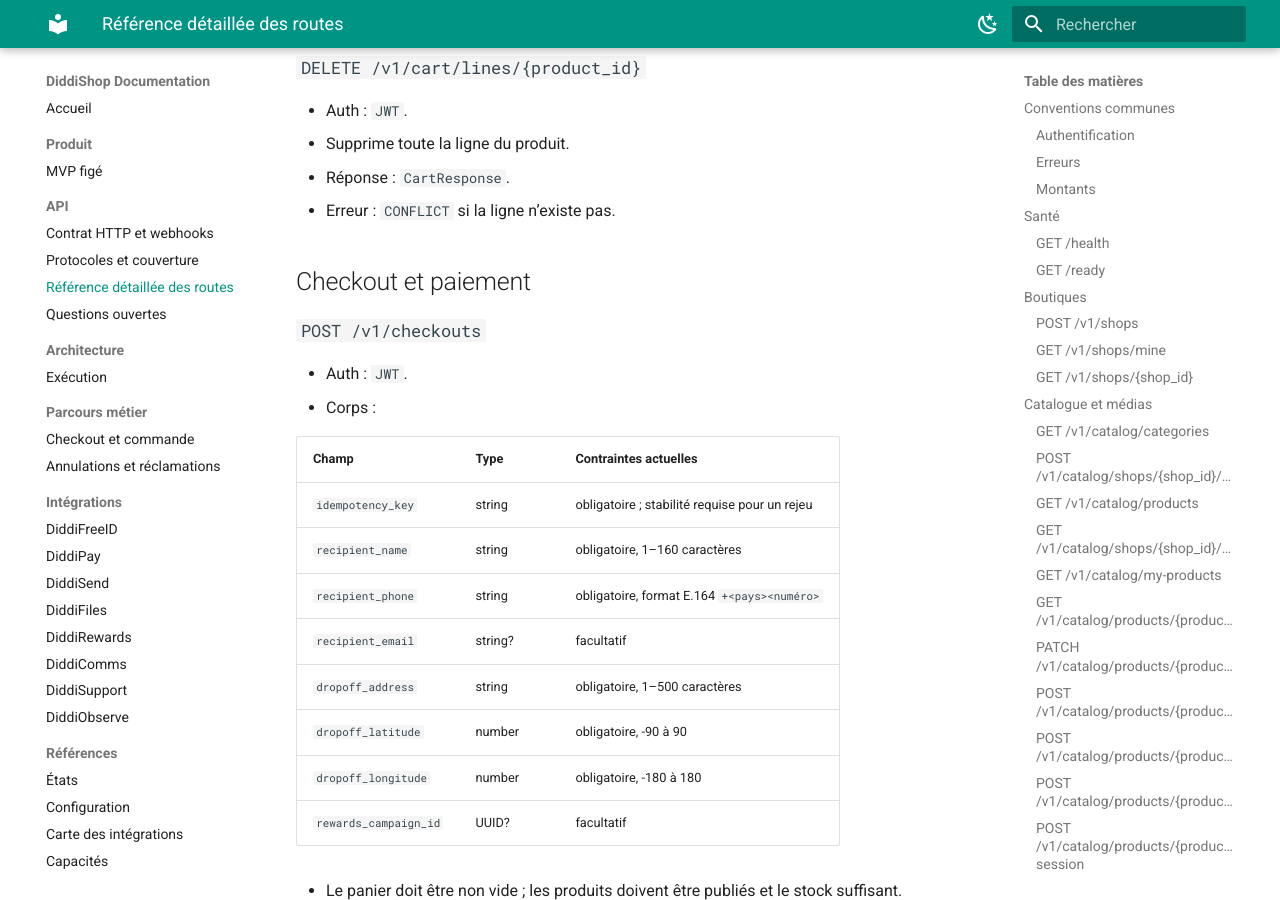
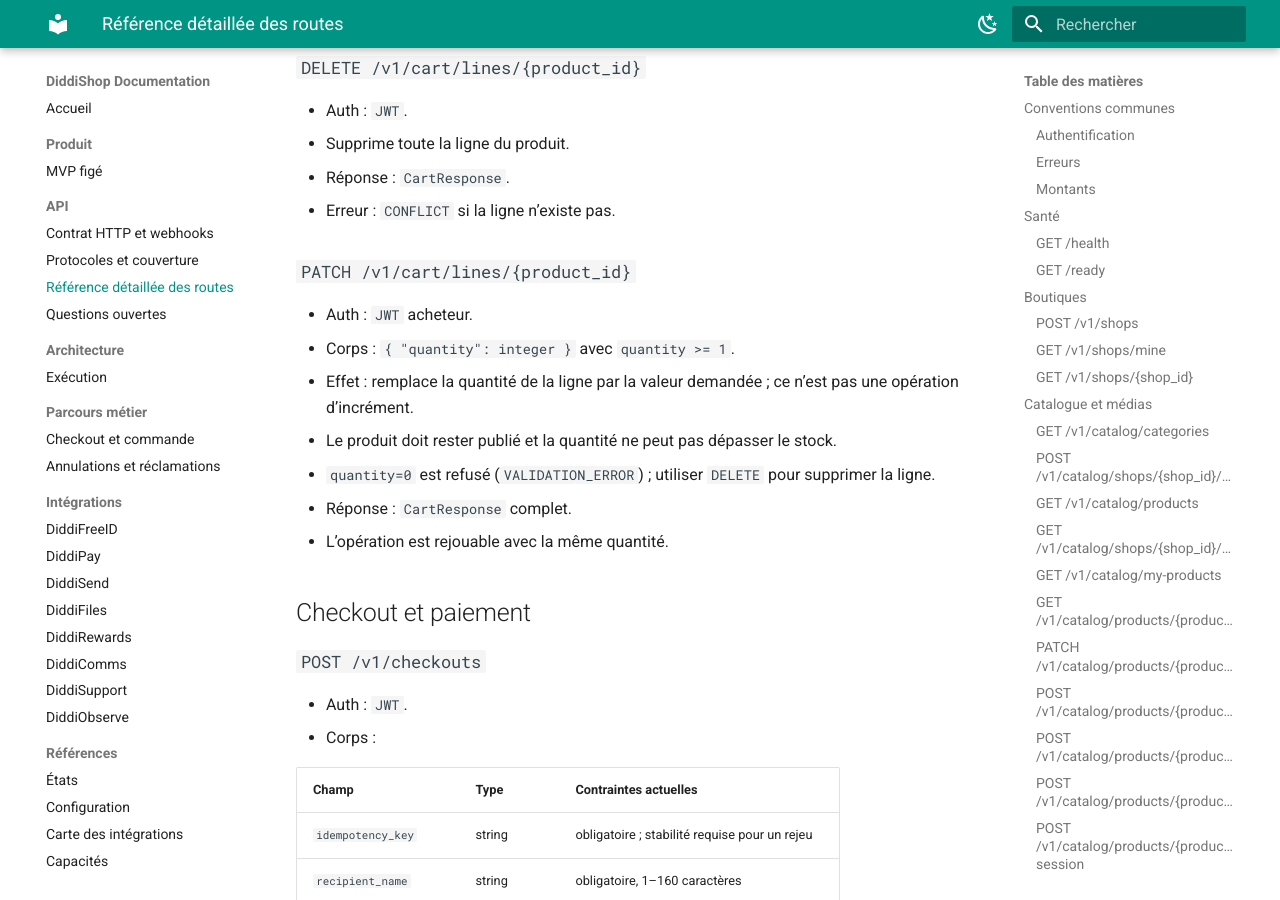
Before and after one commit to DIDDI-FREE/diddi-shop-backend-staging, an MkDocs documentation site: the page built from docs/api/ROUTE_REFERENCE.md, in a window 1280 px wide and 900 px high, scrolled down 6880 px. Built offline with MkDocs 1.6.1 and Material for MkDocs 9.7.7, drawn with Linux system fonts in a browser that asks for light colours.

Commit message:
feat(cart): add exact line quantity update

```diff
--- a/docs/api/ROUTE_REFERENCE.md
+++ b/docs/api/ROUTE_REFERENCE.md
@@ -248,6 +248,18 @@ valeurs existantes.
 - Supprime toute la ligne du produit.
 - Réponse : `CartResponse`.
 - Erreur : `CONFLICT` si la ligne n’existe pas.
+
+### `PATCH /v1/cart/lines/{product_id}`
+
+- Auth : `JWT` acheteur.
+- Corps : `{ "quantity": integer }` avec `quantity >= 1`.
+- Effet : remplace la quantité de la ligne par la valeur demandée ; ce n’est
+  pas une opération d’incrément.
+- Le produit doit rester publié et la quantité ne peut pas dépasser le stock.
+- `quantity=0` est refusé (`VALIDATION_ERROR`) ; utiliser `DELETE` pour
+  supprimer la ligne.
+- Réponse : `CartResponse` complet.
+- L’opération est rejouable avec la même quantité.
 
 ## Checkout et paiement
 
```
Also changed, not shown: docs/IMPLEMENTATION-STATUS.md (+6 -0 lines), docs/api/API_CONTRACT.md (+1 -0 lines), docs/api/PROTOCOLS_AND_COVERAGE.md (+1 -0 lines), docs/changelog/2026-11-26.md (+2 -0 lines), tasks/S23-A-IMPLEMENTATION-2026-11-26.md (added, +7 -0 lines), tasks/S23-A-PLAN-2026-11-26.md (added, +6 -0 lines), tasks/todo.md (+1 -0 lines), 5 other files.
